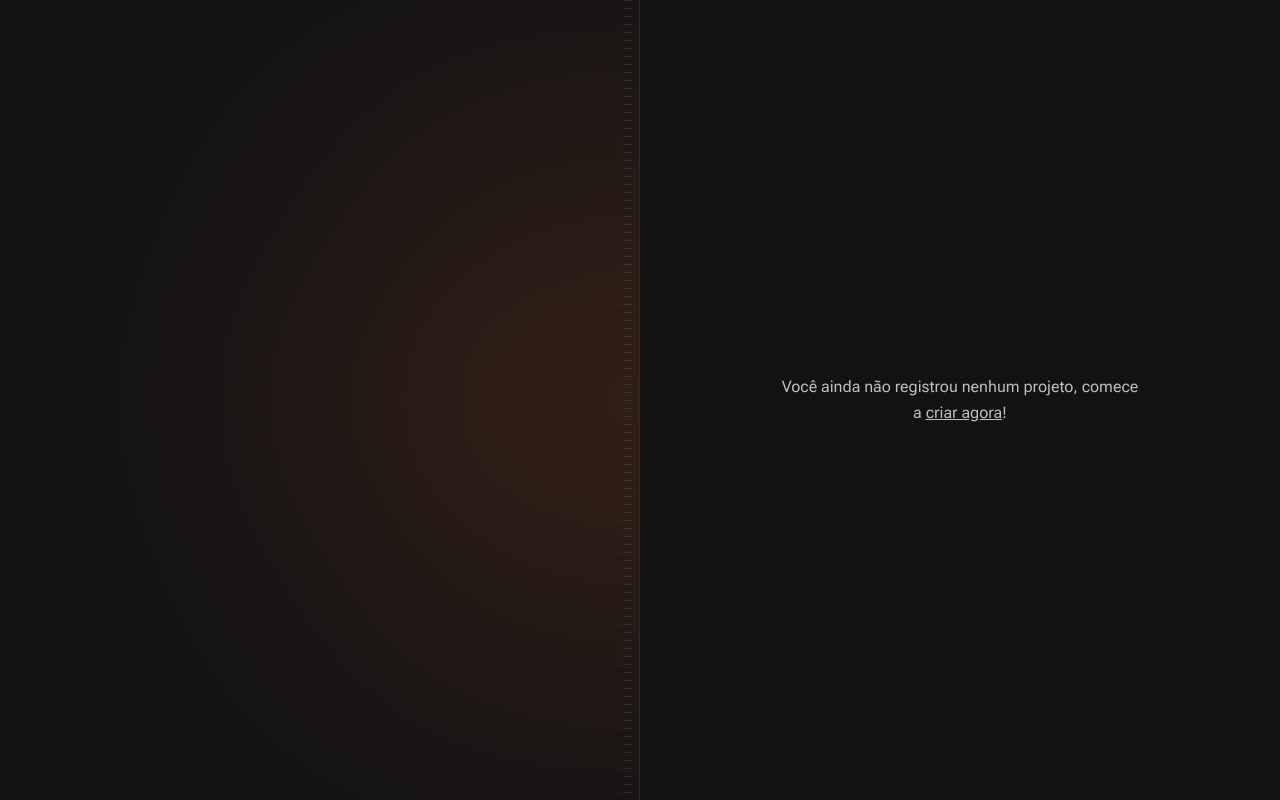
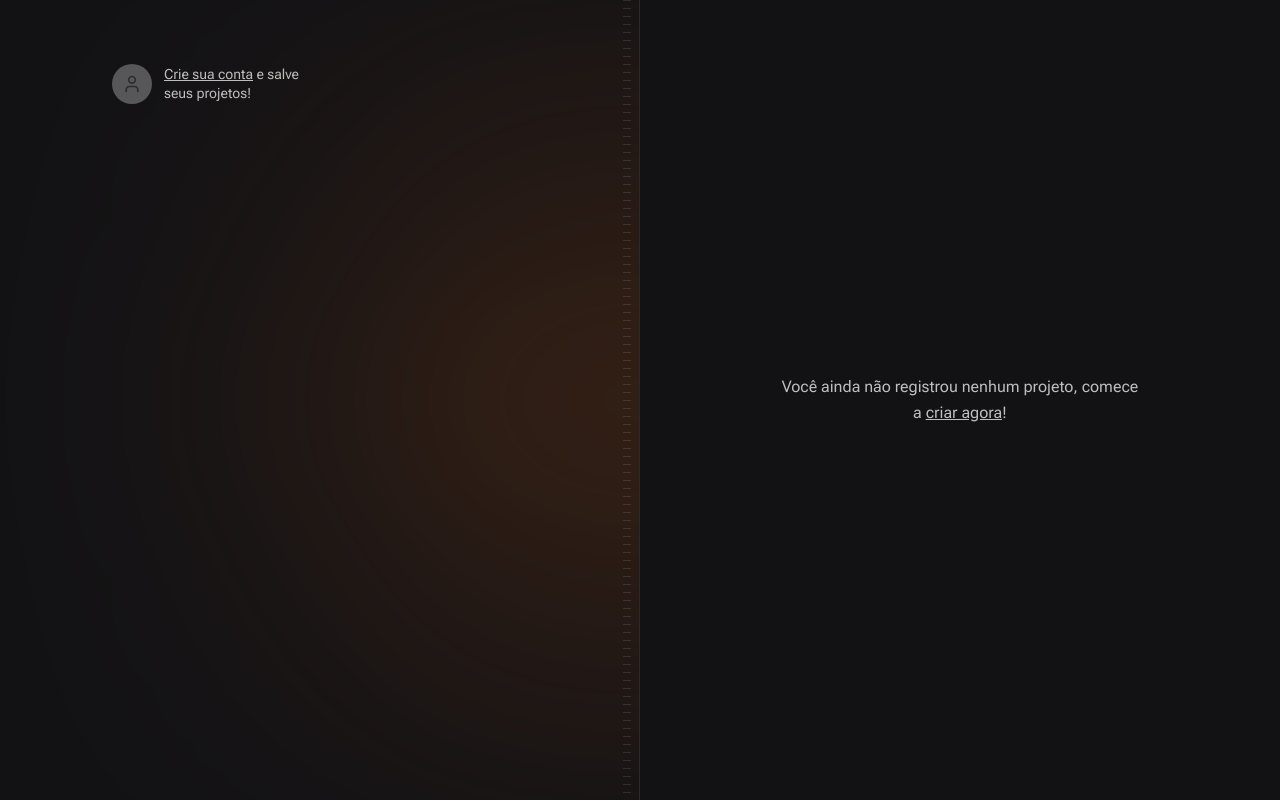
Before and after one commit to MariaGabrielaReis/nlw-12-spacetime-web, a Next.js app: page / in a window 1280 px wide. Built offline with nearby package versions, Linux system fonts and the light colour scheme; a web font is replaced by a local one.

Commit message:
feat: create signin section

```diff
--- a/package.json
+++ b/package.json
@@ -15,6 +15,7 @@
     "autoprefixer": "10.4.14",
     "eslint": "8.40.0",
     "eslint-config-next": "13.4.2",
+    "lucide-react": "^0.244.0",
     "next": "13.4.2",
     "postcss": "8.4.23",
     "react": "18.2.0",
--- a/src/app/page.tsx
+++ b/src/app/page.tsx
@@ -1,3 +1,5 @@
+import { User } from "lucide-react";
+
 export default function Home() {
   return (
     <main className="grid grid-cols-2 min-h-screen">
@@ -6,6 +8,20 @@
         <div className="absolute right-0 top-1/2 h-[208px] w-[526px] bg-orange-500 opacity-50 -translate-y-1/2 translate-x-1/2 rounded-full blur-full" />
         {/* Stripes */}
         <div className="absolute right-2 top-0 bottom-0 w-2 bg-stripes" />
+
+        {/* Sign In */}
+        <a
+          href=""
+          className="flex items-center gap-3 text-left hover:text-gray-50 transition-colors"
+        >
+          <div className="flex h-10 w-10 items-center justify-center rounded-full bg-gray-400">
+            <User className="h-5 w-5 text-gray-500" />
+          </div>
+          <p className="text-sm leading-snug max-w-[140px]">
+            <span className="underline">Crie sua conta</span> e salve seus
+            projetos!
+          </p>
+        </a>
       </div>
 
       <div className="flex flex-col p-16">
```
Also changed, not shown: 1 other file (tests, documents, lock files or other folders).
